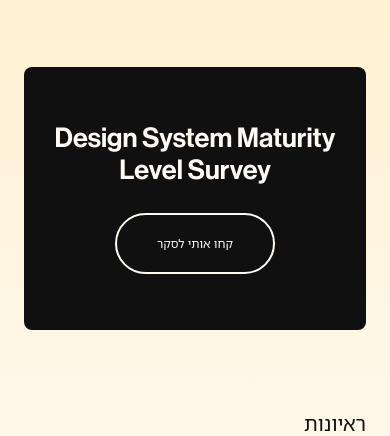
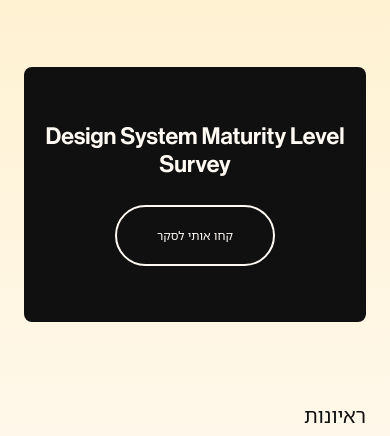
Before and after one commit to tidy-dev-team/des-ops, a PHP site: page / in a window 390 px wide. Shown: the part 379-815 px from the top of the page. Run offline with PHP 8.4, Linux system fonts and the light colour scheme.

Commit message:
Update style.css

```diff
--- a/style.css
+++ b/style.css
@@ -814,7 +814,7 @@ footer {
     }
 
     .font-7-mob {
-        font-size: 7vw;
+        font-size: 6vw;
     }
 
     .max-50 {
```
